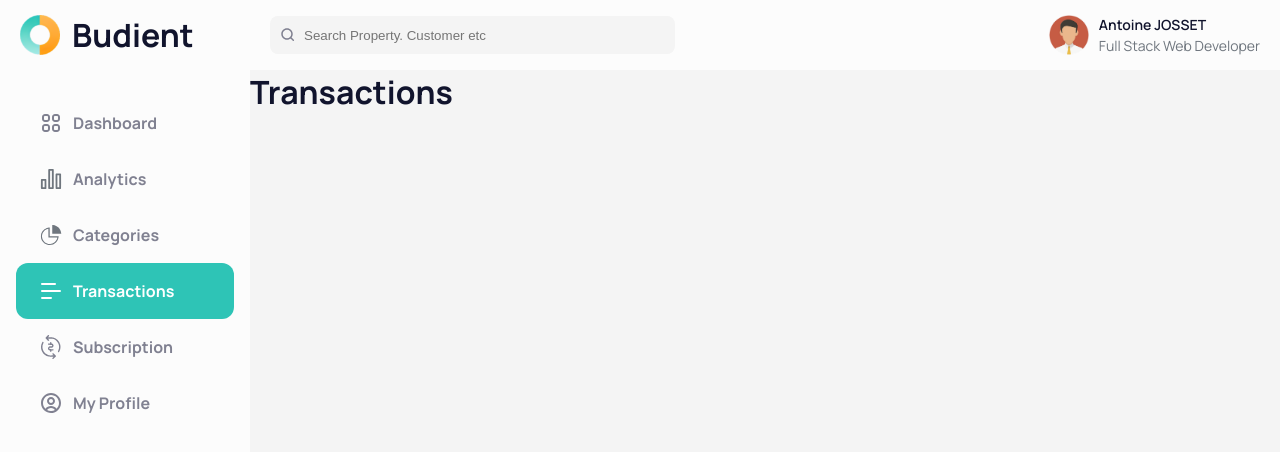
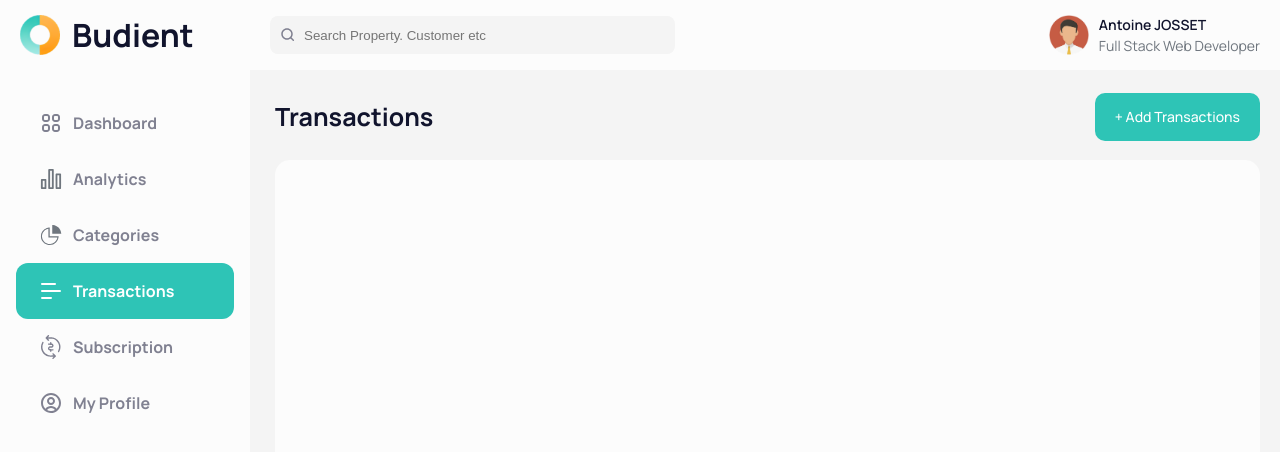
Before and after one commit to aBgAmeuR/Budient, a React (Vite) app in the folder Client/: page /transactions in a window 1280 px wide. Shown: the top 452 px of the page. Built offline with nearby package versions, Linux system fonts and the light colour scheme.

Commit message:
transactions v1

```diff
--- /dev/null
+++ b/Client/src/components/TransactionListItem.tsx
@@ -0,0 +1,7 @@
+export default function TransactionListItem() {
+  return (
+    <div>
+      <p>Transaction List Item</p>
+    </div>
+  );
+}
--- a/Client/src/pages/Transactions.tsx
+++ b/Client/src/pages/Transactions.tsx
@@ -1,7 +1,22 @@
+import ListItem from '../components/TransactionListItem';
+
 export default function Transactions() {
   return (
-    <div>
-      <h1>Transactions</h1>
-    </div>
+    <main id="Transactions">
+      <div className="top">
+        <h2>Transactions</h2>
+        <button>+ Add Transactions</button>
+      </div>
+      <div className="content">
+        <div className="filter">
+        </div>
+        <td className="list">
+          <tr className="listItem">
+            {/* <ListItem /> */}
+          </tr>
+        </td>
+
+      </div>
+    </main>
   )
 }
--- a/Client/src/styles/_Settings.scss
+++ b/Client/src/styles/_Settings.scss
@@ -64,5 +64,5 @@
     'header header' 70px
     'sidebar main' 1fr
     / 250px 1fr;
-    font-family: "Manrope", sans-serif;
+  font-family: "Manrope", sans-serif;
 }
--- a/Client/src/styles/index.scss
+++ b/Client/src/styles/index.scss
@@ -1,4 +1,7 @@
 @import './_Settings.scss';
+
 @import './pages/Dashboard.scss';
+@import './pages/Transactions.scss';
+
 @import './components/Header.scss';
 @import './components/Sidebar.scss';
--- /dev/null
+++ b/Client/src/styles/pages/Transactions.scss
@@ -0,0 +1,38 @@
+#Transactions {
+  margin: 23px 20px 38px 25px;
+
+  .top {
+    display: flex;
+    align-items: center;
+    justify-content: space-between;
+    h2 {
+      font-weight: 700;
+      font-size: 25px;
+      line-height: 34px;
+    }
+    button {
+      display: flex;
+      flex-direction: row;
+      align-items: flex-start;
+      padding: 13px 20px;
+      gap: 10px;
+      background-color: var(--pricipal-color);
+      border-radius: 10px;
+      border: none;
+      cursor: pointer;
+      font-family: 'Manrope';
+      font-weight: 500;
+      font-size: 14px;
+      line-height: 22px;
+      color: white;
+    }
+  }
+
+  .content {
+    margin-top: 19px;
+    border-radius: 15px;
+    background-color: var(--secondary-bg);
+    height: calc(100% - 19px - 48px);
+    width: 100%;
+  }
+}
```
